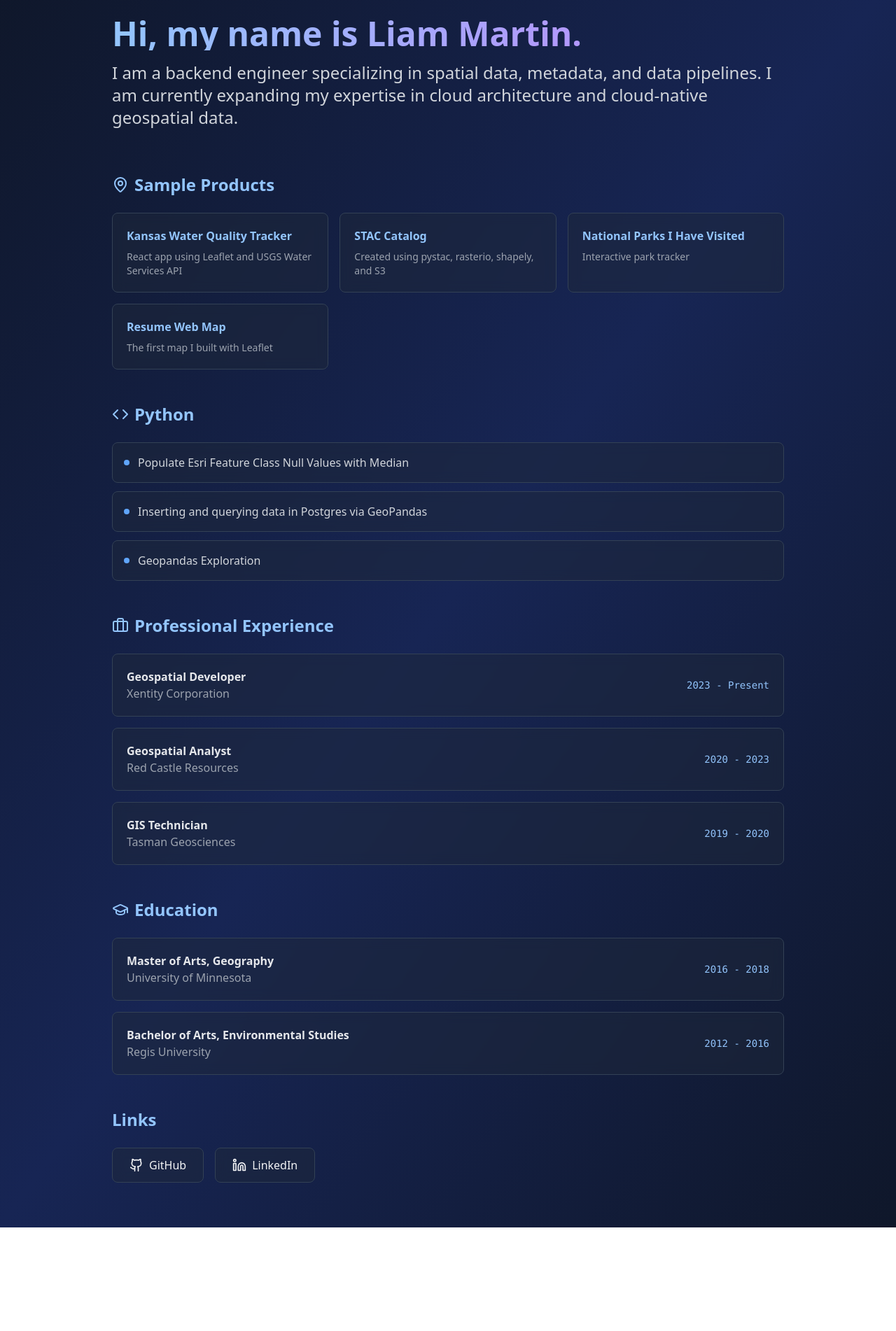
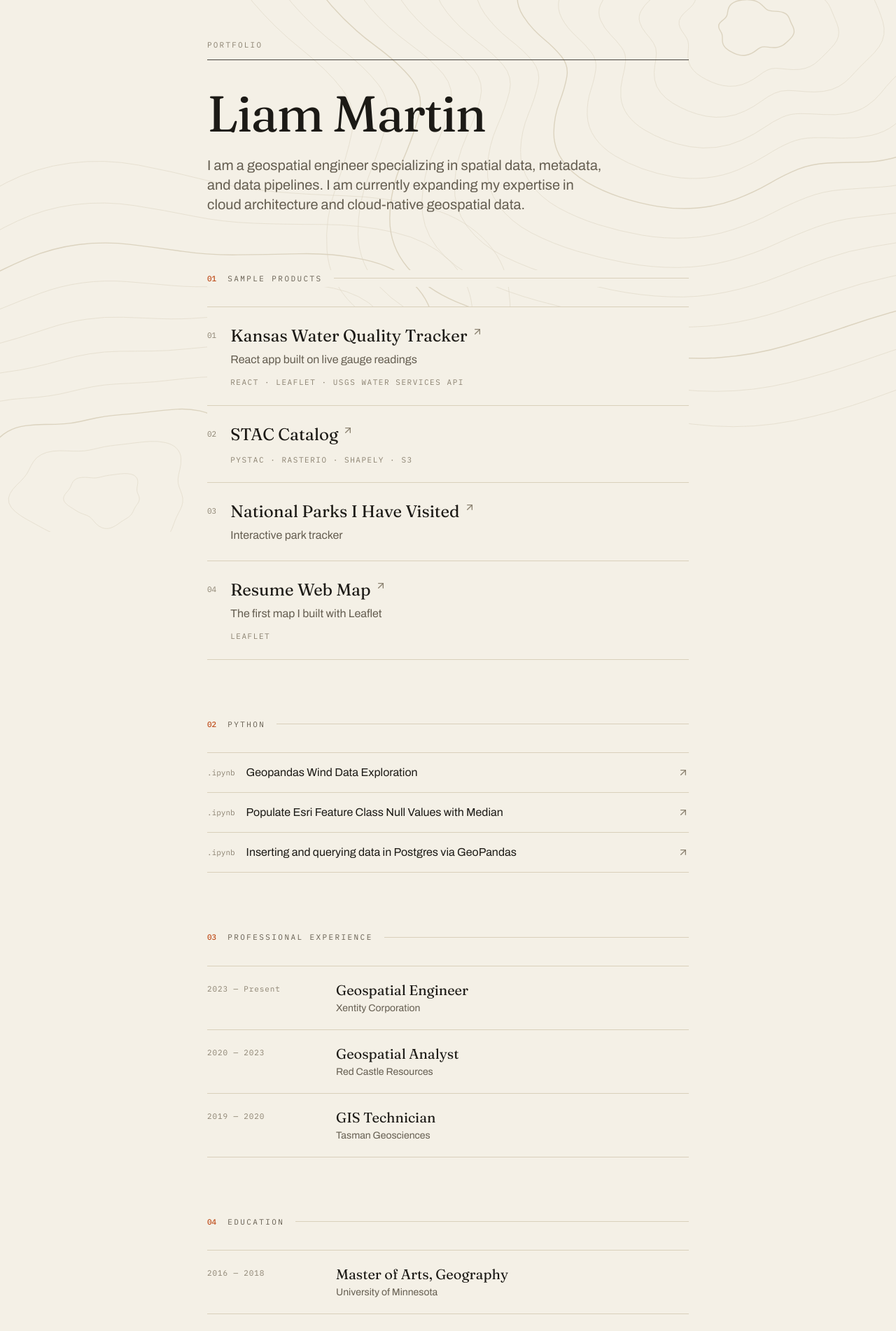
Before and after one commit to liammartin3/liammartin3.github.io, a React (Create React App) app: page / in a window 1280 px wide. Shown: the part 40-1942 px from the top of the page at 70% size. Before the commit the page ends 1794 px from the top, so only its background shows below. Built offline with nearby package versions, Linux system fonts and the light colour scheme.

Commit message:
portfolio updates

```diff
--- a/public/index.html
+++ b/public/index.html
@@ -3,8 +3,14 @@
   <head>
     <meta charset="utf-8" />
     <meta name="viewport" content="width=device-width, initial-scale=1" />
-    <meta name="theme-color" content="#000000" />
+    <meta name="theme-color" content="#f4f0e6" />
     <meta name="description" content="Liam Martin - Geospatial Data Engineer" />
+    <link rel="preconnect" href="https://fonts.googleapis.com" />
+    <link rel="preconnect" href="https://fonts.gstatic.com" crossorigin />
+    <link
+      href="https://fonts.googleapis.com/css2?family=Archivo:wght@400;500;600&family=Fraunces:opsz,wght@9..144,400;9..144,500;9..144,600&family=IBM+Plex+Mono:wght@400;500&display=swap"
+      rel="stylesheet"
+    />
     <title>Liam Martin</title>
   </head>
   <body>
--- a/src/App.js
+++ b/src/App.js
@@ -1,184 +1,285 @@
 import React from 'react';
-import { ExternalLink, MapPin, Code, Briefcase, GraduationCap, Github, Linkedin } from 'lucide-react';
+import { ArrowUpRight, Github, Linkedin } from 'lucide-react';
 
-export default function Portfolio() {
 const projects = [
   {
     title: "Kansas Water Quality Tracker",
-      description: "React app using Leaflet and USGS Water Services API",
+    blurb: "React app built on live gauge readings",
+    tags: ["React", "Leaflet", "USGS Water Services API"],
     url: "https://liammartin3.github.io/kansas-water-quality/"
   },
   {
     title: "STAC Catalog",
-      description: "Created using pystac, rasterio, shapely, and S3",
+    tags: ["pystac", "rasterio", "shapely", "S3"],
     url: "https://radiantearth.github.io/stac-browser/#/external/stac-data.s3.us-east-2.amazonaws.com/stac-catalog/catalog.json?.language=en"
   },
   {
     title: "National Parks I Have Visited",
-      description: "Interactive park tracker",
+    blurb: "Interactive park tracker",
     url: "https://liammartin3.github.io/nps-leaflet/"
   },
   {
     title: "Resume Web Map",
-      description: "The first map I built with Leaflet",
+    blurb: "The first map I built with Leaflet",
+    tags: ["Leaflet"],
     url: "https://liammartin3.github.io/map-resume"
   }
 ];
 
 const notebooks = [
   {
+    title: "Geopandas Wind Data Exploration",
+    url: "https://github.com/liammartin3/liammartin3.github.io/blob/main/portfolio-assets/Wind.ipynb"
+  },
+  {
     title: "Populate Esri Feature Class Null Values with Median",
-      url: "https://nbviewer.org/github/liammartin3/liammartin3.github.io/blob/main/portfolio-assets/NullFunction.ipynb"
+    url: "https://github.com/liammartin3/liammartin3.github.io/blob/main/portfolio-assets/NullFunction.ipynb"
   },
   {
     title: "Inserting and querying data in Postgres via GeoPandas",
-      url: "https://nbviewer.org/github/liammartin3/liammartin3.github.io/blob/main/portfolio-assets/Postgres_GeoPandas.ipynb"
-    },
-    {
-      title: "Geopandas Exploration",
-      url: "https://nbviewer.org/github/liammartin3/liammartin3.github.io/blob/main/portfolio-assets/Wind.ipynb"
+    url: "https://github.com/liammartin3/liammartin3.github.io/blob/main/portfolio-assets/Postgres_GeoPandas.ipynb"
   }
 ];
 
 const experience = [
-    { year: "2023 - Present", role: "Geospatial Developer", company: "Xentity Corporation" },
-    { year: "2020 - 2023", role: "Geospatial Analyst", company: "Red Castle Resources" },
-    { year: "2019 - 2020", role: "GIS Technician", company: "Tasman Geosciences" }
+  { year: "2023 — Present", role: "Geospatial Engineer", company: "Xentity Corporation" },
+  { year: "2020 — 2023", role: "Geospatial Analyst", company: "Red Castle Resources" },
+  { year: "2019 — 2020", role: "GIS Technician", company: "Tasman Geosciences" }
 ];
 
 const education = [
-    { year: "2016 - 2018", degree: "Master of Arts, Geography", school: "University of Minnesota" },
-    { year: "2012 - 2016", degree: "Bachelor of Arts, Environmental Studies", school: "Regis University" }
+  { year: "2016 — 2018", degree: "Master of Arts, Geography", school: "University of Minnesota" },
+  { year: "2012 — 2016", degree: "Bachelor of Arts, Environmental Studies", school: "Regis University" }
 ];
 
+const links = [
+  { label: "GitHub", url: "https://github.com/liammartin3", Icon: Github },
+  { label: "LinkedIn", url: "https://www.linkedin.com/in/liamdecourseymartin/", Icon: Linkedin }
+];
+
+/* Closed contour ring: a circle whose radius is bent by a few harmonics, then
+   smoothed with quadratic segments through the midpoints of adjacent samples. */
+function contourRing(cx, cy, radius, seed) {
+  const samples = 44;
+  const points = [];
+
+  for (let i = 0; i < samples; i++) {
+    const angle = (i / samples) * Math.PI * 2;
+    const bend =
+      1 +
+      0.13 * Math.sin(3 * angle + seed) +
+      0.07 * Math.sin(5 * angle - seed * 1.6) +
+      0.04 * Math.sin(8 * angle + seed * 0.4);
+    points.push([
+      cx + Math.cos(angle) * radius * bend * 1.45,
+      cy + Math.sin(angle) * radius * bend
+    ]);
+  }
+
+  const midpoint = (a, b) => `${((a[0] + b[0]) / 2).toFixed(1)} ${((a[1] + b[1]) / 2).toFixed(1)}`;
+
+  let d = `M ${midpoint(points[samples - 1], points[0])}`;
+  for (let i = 0; i < samples; i++) {
+    const [x, y] = points[i];
+    d += ` Q ${x.toFixed(1)} ${y.toFixed(1)} ${midpoint(points[i], points[(i + 1) % samples])}`;
+  }
+  return `${d} Z`;
+}
+
+const contours = [
+  { cx: 1010, cy: 150, seed: 1.2, rings: 13, step: 38 },
+  { cx: 140, cy: 780, seed: 3.9, rings: 10, step: 44 }
+].flatMap(({ cx, cy, seed, rings, step }) =>
+  Array.from({ length: rings }, (_, i) =>
+    contourRing(cx, cy, 34 + i * step, seed + i * 0.11)
+  )
+);
+
+function Contours() {
   return (
-    <div className="min-h-screen bg-gradient-to-br from-slate-900 via-blue-950 to-slate-900 text-gray-100">
-      <div className="max-w-5xl mx-auto px-6 py-16 sm:px-8">
+    <svg
+      aria-hidden="true"
+      className="pointer-events-none fixed inset-0 h-full w-full text-paper-edge"
+      viewBox="0 0 1200 900"
+      preserveAspectRatio="xMidYMid slice"
+      fill="none"
+    >
+      {contours.map((d, idx) => (
+        <path
+          key={idx}
+          d={d}
+          stroke="currentColor"
+          strokeWidth={idx % 5 === 0 ? 1.4 : 0.8}
+          vectorEffect="non-scaling-stroke"
+          opacity={idx % 5 === 0 ? 0.9 : 0.6}
+        />
+      ))}
+    </svg>
+  );
+}
+
+function SectionHeading({ index, children }) {
+  return (
+    <div className="mb-7 flex items-center gap-4 bg-paper py-1">
+      <span className="font-mono text-[11px] font-medium text-accent">{index}</span>
+      <h2 className="font-mono text-[11px] uppercase tracking-[0.22em] text-ink-muted">
+        {children}
+      </h2>
+      <span className="h-px flex-1 bg-paper-edge" />
+    </div>
+  );
+}
+
+function Ledger({ items }) {
+  return (
+    <div className="border-t border-paper-edge">
+      {items.map((item, idx) => (
+        <div
+          key={idx}
+          className="grid gap-1 border-b border-paper-edge bg-paper py-5 sm:grid-cols-[10rem_1fr] sm:gap-6"
+        >
+          <span className="pt-1 font-mono text-[11px] tracking-[0.08em] text-ink-faint">
+            {item.year}
+          </span>
+          <div>
+            <h3 className="font-display text-xl">{item.title}</h3>
+            <p className="mt-0.5 text-sm text-ink-muted">{item.subtitle}</p>
+          </div>
+        </div>
+      ))}
+    </div>
+  );
+}
+
+export default function Portfolio() {
+  return (
+    <div className="relative min-h-screen overflow-hidden bg-paper text-ink">
+      <Contours />
+
+      <main className="relative mx-auto max-w-3xl px-6 py-16 sm:px-10 sm:py-24">
         {/* Header */}
-        <header className="mb-16">
-          <h1 className="text-4xl sm:text-5xl font-bold mb-4 bg-gradient-to-r from-blue-300 to-purple-400 bg-clip-text text-transparent">
-            Hi, my name is Liam Martin.
+        <header>
+          <div className="font-mono text-[11px] uppercase tracking-[0.2em] text-ink-faint">
+            Portfolio
+          </div>
+          <div className="mt-3 h-px bg-ink/80" />
+
+          <h1 className="mt-10 font-display text-5xl leading-[0.95] tracking-tight sm:text-7xl">
+            Liam Martin
           </h1>
-          <p className="text-xl sm:text-2xl text-gray-300 leading-relaxed">
-            I am a backend engineer specializing in spatial data, metadata, and data pipelines. I am currently expanding my expertise in cloud architecture and cloud-native geospatial data.
+          <p className="mt-6 max-w-xl text-lg leading-relaxed text-ink-muted sm:text-xl">
+            I am a geospatial engineer specializing in spatial data, metadata, and data
+            pipelines. I am currently expanding my expertise in cloud architecture and
+            cloud-native geospatial data.
           </p>
         </header>
 
         {/* Sample Products */}
-        <section className="mb-12">
-          <h2 className="text-2xl font-semibold mb-6 flex items-center gap-2 text-blue-300">
-            <MapPin className="w-6 h-6" />
-            Sample Products
-          </h2>
-          <div className="grid gap-4 sm:grid-cols-2 lg:grid-cols-3">
+        <section className="mt-20">
+          <SectionHeading index="01">Sample Products</SectionHeading>
+          <div className="border-t border-paper-edge">
             {projects.map((project, idx) => (
               <a
                 key={idx}
                 href={project.url}
                 target="_blank"
                 rel="noopener noreferrer"
-                className="group bg-slate-800/50 backdrop-blur border border-slate-700 rounded-lg p-5 hover:border-blue-400 hover:bg-slate-800/70 transition-all duration-300 hover:scale-105"
+                className="group flex gap-5 border-b border-paper-edge bg-paper py-6 transition-colors hover:bg-paper-deep"
               >
-                <h3 className="font-semibold text-blue-300 mb-2 group-hover:text-blue-200 flex items-center gap-2">
+                <span className="pt-2 font-mono text-[11px] tabular-nums text-ink-faint">
+                  {String(idx + 1).padStart(2, '0')}
+                </span>
+                <div className="flex-1">
+                  <h3 className="font-display text-2xl leading-snug transition-colors group-hover:text-accent">
                     {project.title}
-                  <ExternalLink className="w-4 h-4 opacity-0 group-hover:opacity-100 transition-opacity" />
+                    <ArrowUpRight className="ml-1.5 inline h-4 w-4 -translate-y-2 text-ink-faint transition-colors group-hover:text-accent" />
                   </h3>
-                <p className="text-gray-400 text-sm">{project.description}</p>
+                  {project.blurb && (
+                    <p className="mt-1.5 text-ink-muted">{project.blurb}</p>
+                  )}
+                  {project.tags && (
+                    <p className="mt-3 font-mono text-[11px] uppercase tracking-[0.14em] text-ink-faint">
+                      {project.tags.join('  ·  ')}
+                    </p>
+                  )}
+                </div>
               </a>
             ))}
           </div>
         </section>
 
-        {/* Python Notebooks */}
-        <section className="mb-12">
-          <h2 className="text-2xl font-semibold mb-6 flex items-center gap-2 text-blue-300">
-            <Code className="w-6 h-6" />
-            Python
-          </h2>
-          <div className="space-y-3">
+        {/* Python */}
+        <section className="mt-20">
+          <SectionHeading index="02">Python</SectionHeading>
+          <div className="border-t border-paper-edge">
             {notebooks.map((notebook, idx) => (
               <a
                 key={idx}
                 href={notebook.url}
                 target="_blank"
                 rel="noopener noreferrer"
-                className="group flex items-center gap-3 bg-slate-800/50 backdrop-blur border border-slate-700 rounded-lg p-4 hover:border-blue-400 hover:bg-slate-800/70 transition-all duration-300"
+                className="group flex items-center gap-4 border-b border-paper-edge bg-paper py-4 transition-colors hover:bg-paper-deep"
               >
-                <div className="w-2 h-2 rounded-full bg-blue-400 group-hover:bg-blue-300"></div>
-                <span className="text-gray-300 group-hover:text-blue-200">{notebook.title}</span>
-                <ExternalLink className="w-4 h-4 ml-auto opacity-0 group-hover:opacity-100 transition-opacity text-blue-300" />
+                <span className="font-mono text-[11px] text-ink-faint">.ipynb</span>
+                <span className="flex-1 transition-colors group-hover:text-accent">
+                  {notebook.title}
+                </span>
+                <ArrowUpRight className="h-4 w-4 shrink-0 text-ink-faint transition-colors group-hover:text-accent" />
               </a>
             ))}
           </div>
         </section>
 
         {/* Professional Experience */}
-        <section className="mb-12">
-          <h2 className="text-2xl font-semibold mb-6 flex items-center gap-2 text-blue-300">
-            <Briefcase className="w-6 h-6" />
-            Professional Experience
-          </h2>
-          <div className="space-y-4">
-            {experience.map((exp, idx) => (
-              <div key={idx} className="bg-slate-800/50 backdrop-blur border border-slate-700 rounded-lg p-5">
-                <div className="flex flex-col sm:flex-row sm:items-center sm:justify-between gap-2">
-                  <div>
-                    <h3 className="font-semibold text-gray-200">{exp.role}</h3>
-                    <p className="text-gray-400">{exp.company}</p>
-                  </div>
-                  <span className="text-sm text-blue-300 font-mono">{exp.year}</span>
-                </div>
-              </div>
+        <section className="mt-20">
+          <SectionHeading index="03">Professional Experience</SectionHeading>
+          <Ledger
+            items={experience.map((item) => ({
+              year: item.year,
+              title: item.role,
+              subtitle: item.company
+            }))}
+          />
+        </section>
+
+        {/* Education */}
+        <section className="mt-20">
+          <SectionHeading index="04">Education</SectionHeading>
+          <Ledger
+            items={education.map((item) => ({
+              year: item.year,
+              title: item.degree,
+              subtitle: item.school
+            }))}
+          />
+        </section>
+
+        {/* Elsewhere */}
+        <section className="mt-20">
+          <SectionHeading index="05">Elsewhere</SectionHeading>
+          <div className="flex flex-wrap gap-x-10 gap-y-4 bg-paper py-2">
+            {links.map(({ label, url, Icon }) => (
+              <a
+                key={label}
+                href={url}
+                target="_blank"
+                rel="noopener noreferrer"
+                className="group inline-flex items-center gap-2.5 font-mono text-xs uppercase tracking-[0.16em] transition-colors hover:text-accent"
+              >
+                <Icon className="h-4 w-4" />
+                <span className="border-b border-paper-edge pb-0.5 transition-colors group-hover:border-accent">
+                  {label}
+                </span>
+                <ArrowUpRight className="h-3.5 w-3.5 text-ink-faint transition-colors group-hover:text-accent" />
+              </a>
             ))}
           </div>
         </section>
 
-        {/* Education */}
-        <section className="mb-12">
-          <h2 className="text-2xl font-semibold mb-6 flex items-center gap-2 text-blue-300">
-            <GraduationCap className="w-6 h-6" />
-            Education
-          </h2>
-          <div className="space-y-4">
-            {education.map((edu, idx) => (
-              <div key={idx} className="bg-slate-800/50 backdrop-blur border border-slate-700 rounded-lg p-5">
-                <div className="flex flex-col sm:flex-row sm:items-center sm:justify-between gap-2">
-                  <div>
-                    <h3 className="font-semibold text-gray-200">{edu.degree}</h3>
-                    <p className="text-gray-400">{edu.school}</p>
-                  </div>
-                  <span className="text-sm text-blue-300 font-mono">{edu.year}</span>
-                </div>
-              </div>
-            ))}
-          </div>
-        </section>
-
-        {/* Links */}
-        <section>
-          <h2 className="text-2xl font-semibold mb-6 text-blue-300">Links</h2>
-          <div className="flex gap-4">
-            <a
-              href="https://github.com/liammartin3"
-              target="_blank"
-              rel="noopener noreferrer"
-              className="flex items-center gap-2 bg-slate-800/50 backdrop-blur border border-slate-700 rounded-lg px-6 py-3 hover:border-purple-400 hover:bg-slate-800/70 transition-all duration-300 group"
-            >
-              <Github className="w-5 h-5 group-hover:text-purple-300" />
-              <span className="group-hover:text-purple-200">GitHub</span>
-            </a>
-            <a
-              href="https://www.linkedin.com/in/liamdecourseymartin/"
-              target="_blank"
-              rel="noopener noreferrer"
-              className="flex items-center gap-2 bg-slate-800/50 backdrop-blur border border-slate-700 rounded-lg px-6 py-3 hover:border-blue-400 hover:bg-slate-800/70 transition-all duration-300 group"
-            >
-              <Linkedin className="w-5 h-5 group-hover:text-blue-300" />
-              <span className="group-hover:text-blue-200">LinkedIn</span>
-            </a>
-          </div>
-        </section>
-      </div>
+        <footer className="mt-24 border-t border-paper-edge bg-paper pt-6 pb-2 font-mono text-[11px] uppercase tracking-[0.16em] text-ink-faint">
+          React · Tailwind · GitHub Pages
+        </footer>
+      </main>
     </div>
   );
 }
--- a/src/index.css
+++ b/src/index.css
@@ -1,3 +1,17 @@
 @tailwind base;
 @tailwind components;
 @tailwind utilities;
+
+@layer base {
+  html {
+    color-scheme: light;
+  }
+
+  body {
+    @apply bg-paper text-ink font-sans antialiased;
+  }
+
+  ::selection {
+    @apply bg-accent text-paper;
+  }
+}
```
Also changed, not shown: tailwind.config.js (+22 -1 lines), 1 other file (tests, documents, lock files or other folders). Lines whose indentation alone changed are shown as unchanged.
